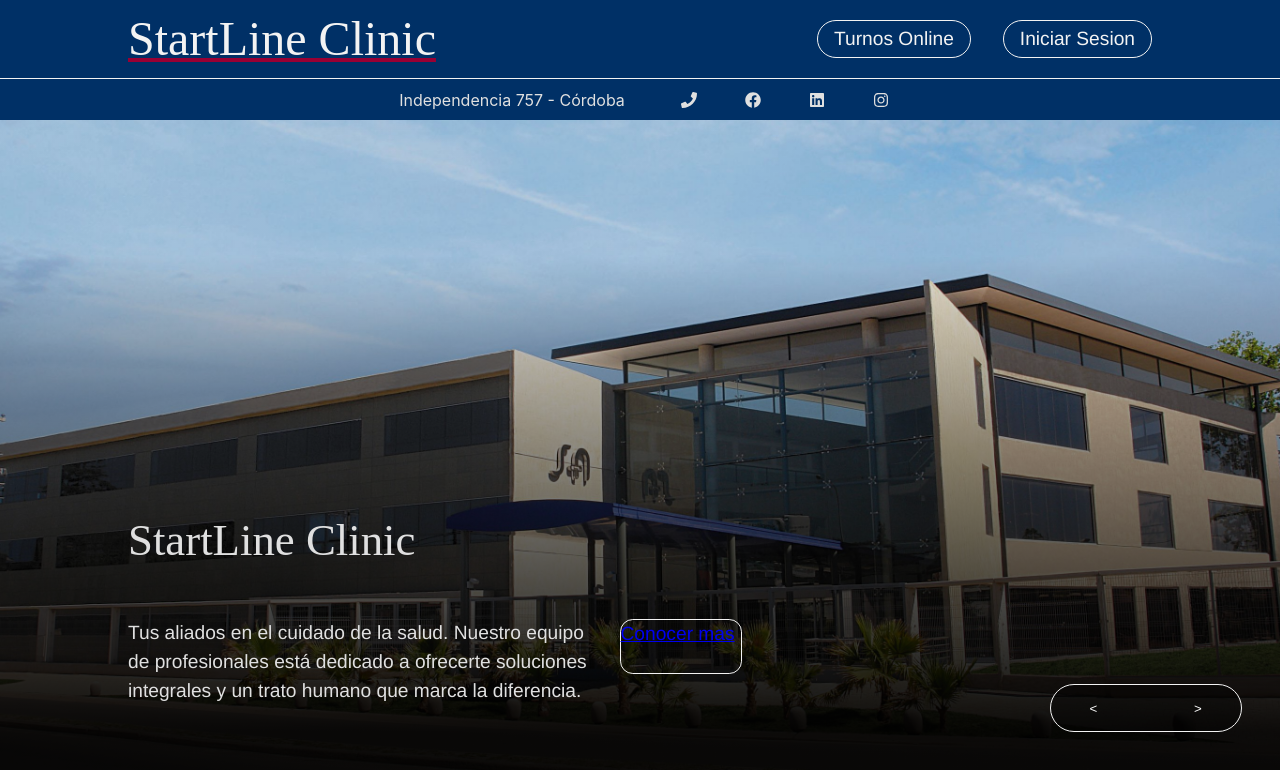
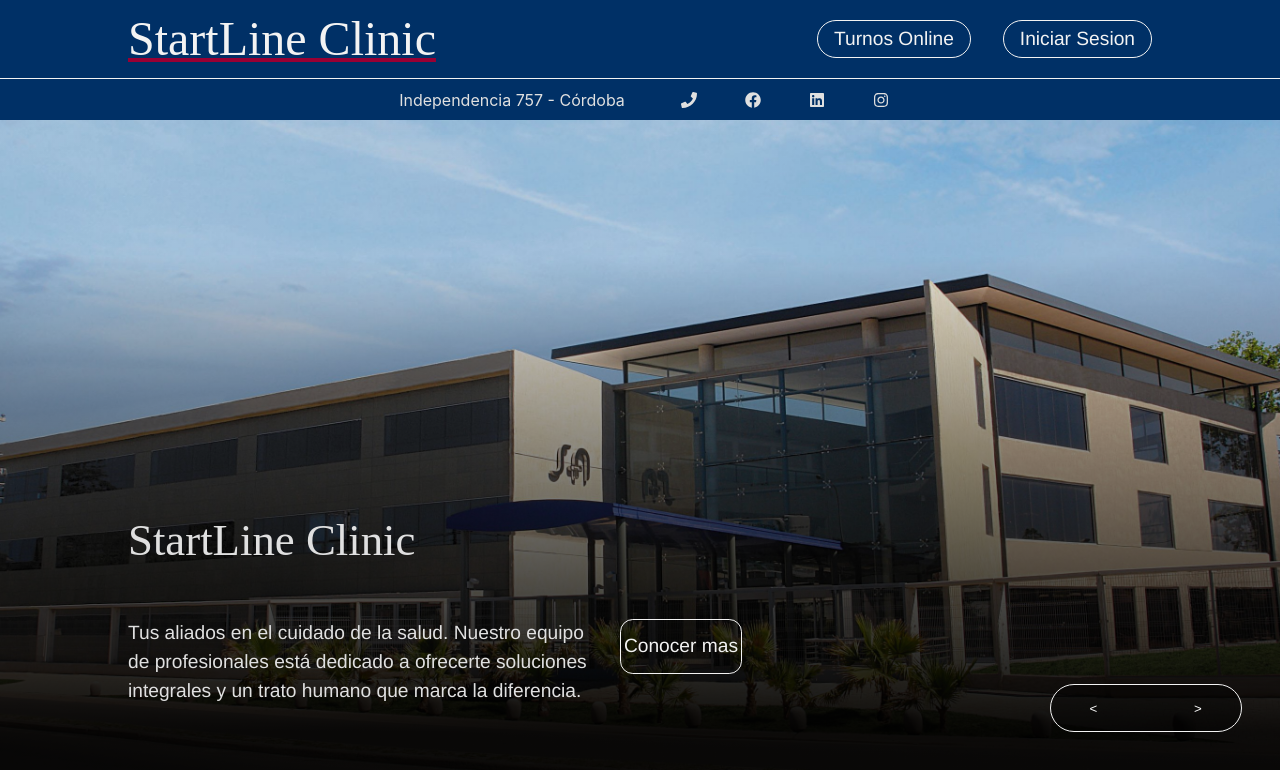
Before and after one commit to Noya7/Startline-project, a React (Vite) app in the folder frontend/: page / in a window 1280 px wide. Shown: the top 770 px of the page. Built offline with nearby package versions, Linux system fonts and the light colour scheme.

Commit message:
Update Info.module.css

```diff
--- a/frontend/src/components/homeSlides/Info.module.css
+++ b/frontend/src/components/homeSlides/Info.module.css
@@ -60,4 +60,9 @@
     font-family: Helvetica, sans-serif;
     font-weight: 400;
     font-size: 1.5vw;
+    display: flex;
+    justify-content: center;
+    align-items: center;
+    text-decoration: none;
+    color: #F3F3F3;
 }
```
